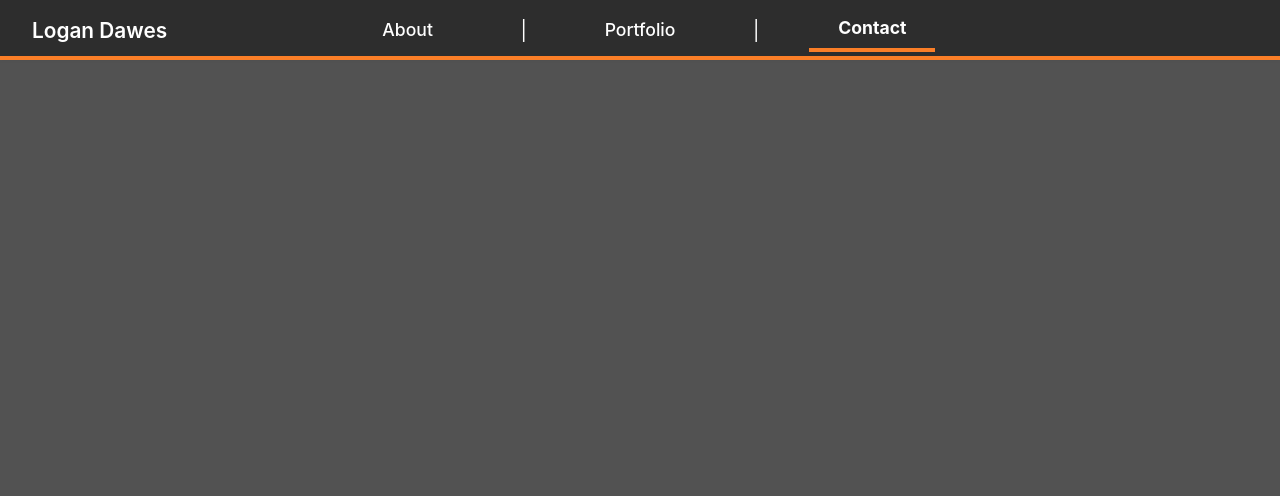
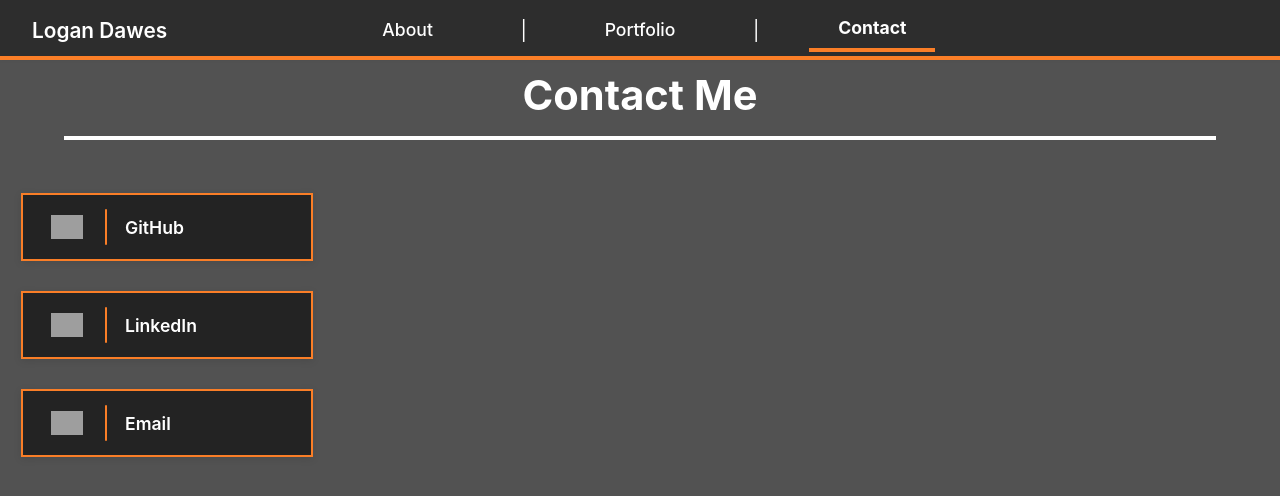
Before and after one commit to LoganDawes/Portfolio-Website, a React (Vite) app in the folder portfolio-app/: page /contact in a window 1280 px wide. Shown: the top 496 px of the page. Built offline with nearby package versions, Linux system fonts and the light colour scheme; grey boxes are pictures that could not be loaded.

Commit message:
Implemented Page headers

```diff
--- a/portfolio-app/src/components/ProjectList.css
+++ b/portfolio-app/src/components/ProjectList.css
@@ -5,10 +5,9 @@
   gap: 21px;
   overflow-x: unset;
   justify-content: flex-start;
-  padding: 32px 21px 21px 21px;
+  padding: 21px 21px 21px 21px;
   width: 100%;
   box-sizing: border-box;
   scrollbar-color: #fa7e27 #232323;
   scrollbar-width: thin;
-  margin-top: 40px;
 }
--- a/portfolio-app/src/index.css
+++ b/portfolio-app/src/index.css
@@ -4,3 +4,25 @@
   font-family: 'Inter', sans-serif;
   background-color: #525252;
 }
+
+body {
+  margin: 0;
+  padding: 0;
+  font-family: 'Inter', sans-serif;
+  background-color: #525252;
+}
+
+.page-header {
+  color: #fff;
+  font-size: 2.6rem;
+  margin: 70px 0 0 0;
+  text-align: center;
+  font-weight: 700;
+}
+
+.page-header-hr {
+  border: none;
+  border-top: 4px solid #fff;
+  width: 90%;
+  margin: 16px auto 32px auto;
+}
--- a/portfolio-app/src/pages/About.jsx
+++ b/portfolio-app/src/pages/About.jsx
@@ -8,6 +8,8 @@
     <>
       <Navbar />
       <AboutMe />
+      <h1 className="page-header">My Services</h1>
+      <hr className="page-header-hr" />
       <TabContainer />
     </>
   );
--- a/portfolio-app/src/pages/Contact.jsx
+++ b/portfolio-app/src/pages/Contact.jsx
@@ -1,11 +1,14 @@
 import React from "react";
 import Navbar from "../components/Navbar";
+import ContactList from "../components/ContactList";
 
 function Contact() {
   return (
     <>
       <Navbar />
-      {/* Empty Contact page */}
+      <h1 className="page-header">Contact Me</h1>
+      <hr className="page-header-hr" />
+      <ContactList />
     </>
   );
 }
--- a/portfolio-app/src/pages/Portfolio.jsx
+++ b/portfolio-app/src/pages/Portfolio.jsx
@@ -6,6 +6,8 @@
   return (
     <>
       <Navbar />
+      <h1 className="page-header">My Projects</h1>
+      <hr className="page-header-hr" />
       <ProjectList />
     </>
   );
```
